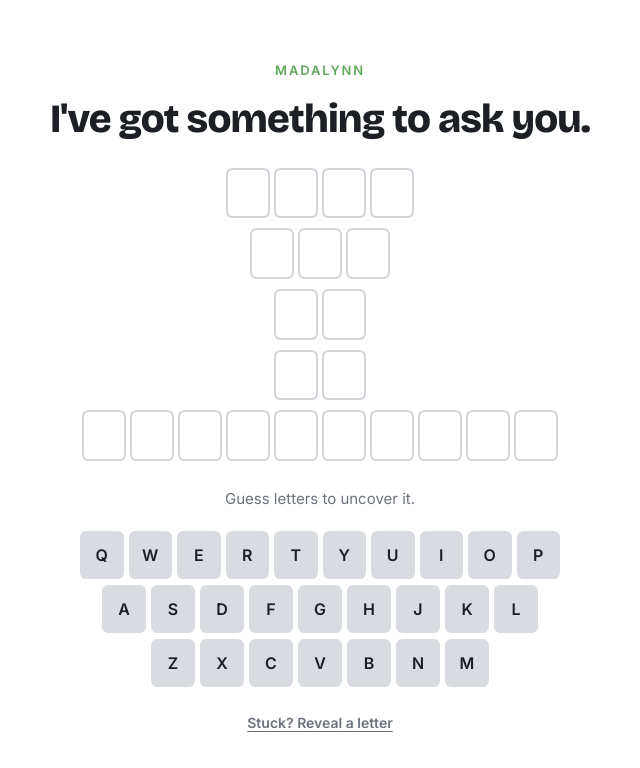
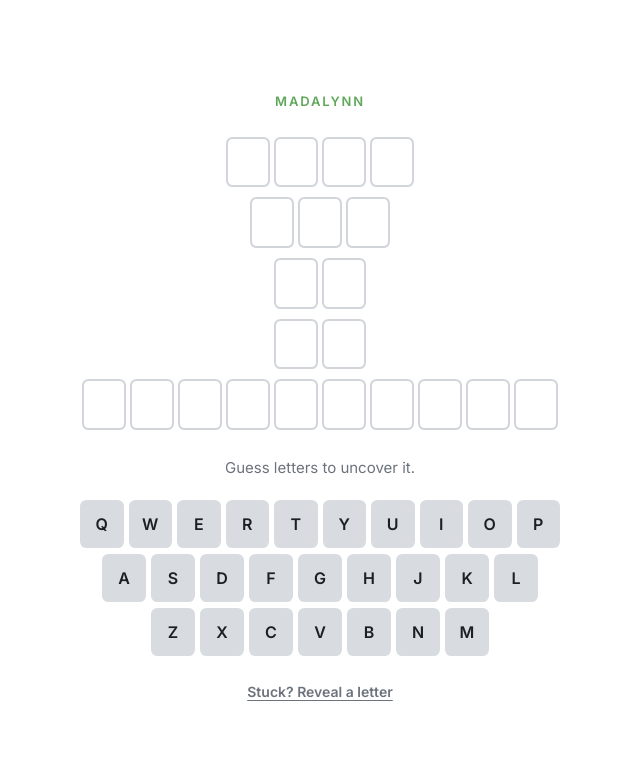
Before and after one commit to tmooney72/madalynn, a plain HTML site: page index.html in a window 1280 px wide. Shown: the whole page, without its empty margins (320-960 px from the left). Drawn offline with nearby package versions, Linux system fonts and the light colour scheme.

Commit message:
Add files via upload

```diff
--- a/index.html
+++ b/index.html
@@ -101,7 +101,6 @@
 <main class="stage">
   <section class="panel" id="game">
     <p class="eyebrow" id="hello" hidden></p>
-    <h1 id="headline">I've got something to ask you.</h1>
     <div class="board" id="board" aria-label="Hidden phrase"></div>
     <p class="status" id="status" aria-live="polite">Guess letters to uncover it.</p>
     <div class="keys" id="keys"></div>
```
